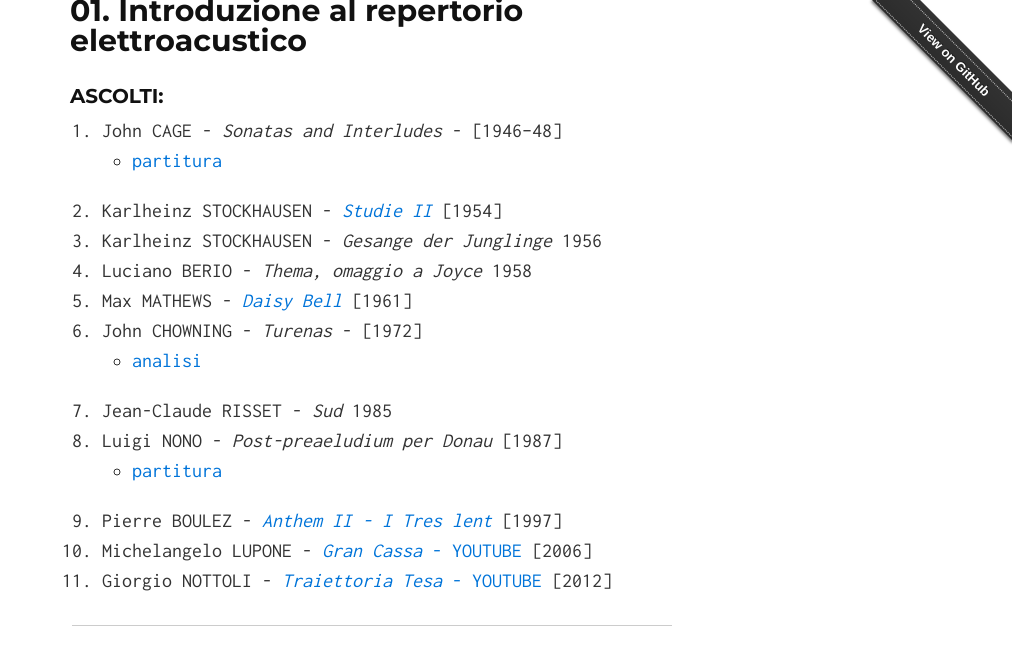
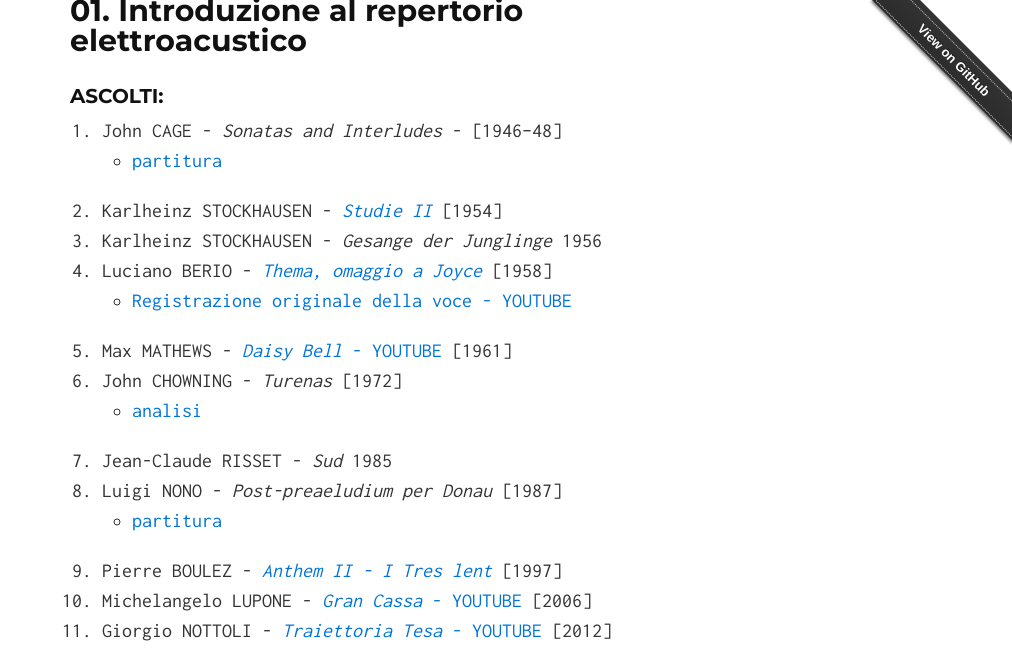
Before and after one commit to grammaton/IMCSC, a Jekyll site: the page built from index.md, in a window 1280 px wide and 900 px high, scrolled down 325 px, cut to the strip 0-653 px from the top of the window. Shown: the whole strip, without its empty margins (268-1280 px from the left). Built offline with Jekyll 4.4.1, drawn with Linux system fonts in a browser that asks for light colours.

Commit message:
Update index.md

```diff
--- a/index.md
+++ b/index.md
@@ -14,9 +14,10 @@ layout: default
    * [partitura](https://copy.com/tD0ddJVzf6sLwkf1)
  2. Karlheinz STOCKHAUSEN - [*Studie II*](https://copy.com/QJyjJjMx96DK0umn) [1954]
  3. Karlheinz STOCKHAUSEN - *Gesange der Junglinge* 1956
- 4. Luciano BERIO - *Thema, omaggio a Joyce* 1958
- 5. Max MATHEWS - [*Daisy Bell*](https://www.youtube.com/watch?v=41U78QP8nBk&list=RD41U78QP8nBk) [1961]
- 6. John CHOWNING - *Turenas*  -  [1972]
+ 4. Luciano BERIO - [*Thema, omaggio a Joyce*](https://copy.com/AD3Idwj1ZeWr8Iw3) [1958]
+   * [Registrazione originale della voce - YOUTUBE](https://www.youtube.com/watch?v=c3IS5Cj_l7w)
+ 5. Max MATHEWS - [*Daisy Bell* - YOUTUBE](https://www.youtube.com/watch?v=41U78QP8nBk&list=RD41U78QP8nBk) [1961]
+ 6. John CHOWNING - *Turenas*  [1972]
    * [analisi](https://www.academia.edu/5497062/Chowning_e_la_sintesi_FM._Analisi_di_Turenas)
  7. Jean-Claude RISSET - *Sud* 1985
  8. Luigi NONO - *Post-preaeludium per Donau* [1987]
```
